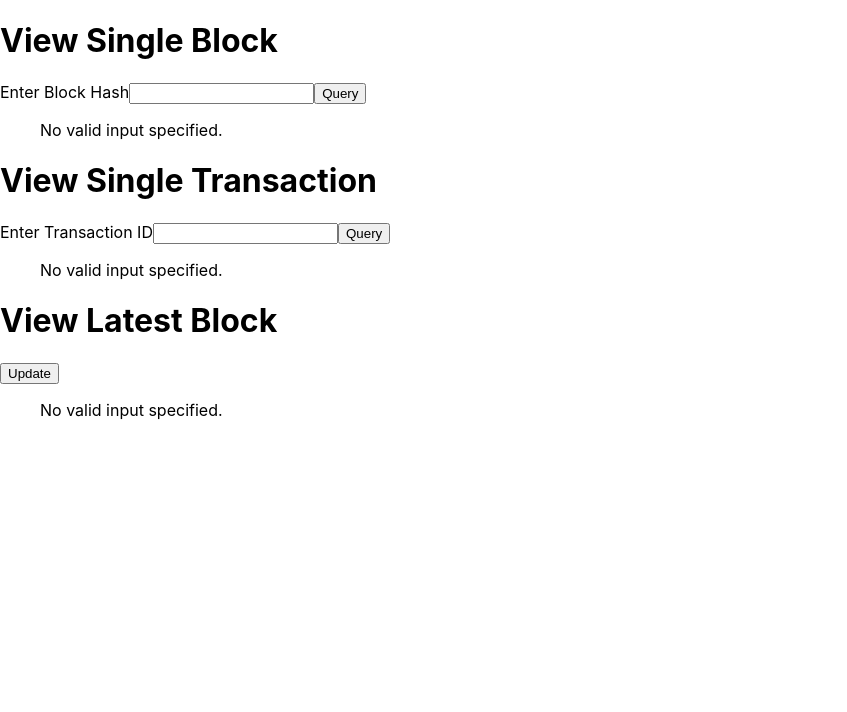
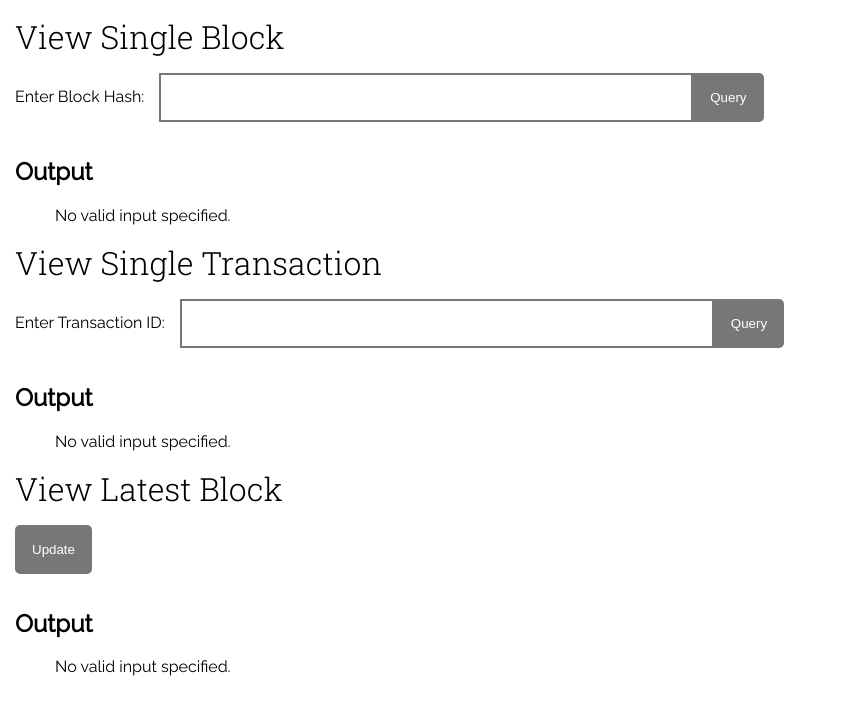
Before and after one commit to somicowan/chainyard-challenge, a React (Create React App) app: page / in a window 1280 px wide. Shown: the top 712 px of the page, without its empty margins (0-847 px from the left). Built offline with nearby package versions, Linux system fonts and the light colour scheme.

Commit message:
Finished input styles

```diff
--- a/src/index.js
+++ b/src/index.js
@@ -1,6 +1,6 @@
 import React from 'react';
 import ReactDOM from 'react-dom';
-import './scss/index.css';
+import './scss/index.scss';
 import App from './js/App';
 import * as serviceWorker from './serviceWorker';
 
--- a/src/js/App.js
+++ b/src/js/App.js
@@ -38,7 +38,7 @@ class App extends Component {
         <div className="single-block">
           <Input name="singleBlock"
                  btnTxt="Query"
-                 inputLabel="Enter Block Hash"
+                 inputLabel="Enter Block Hash: "
                  url="https://blockchain.info/rawblock/"
                  fetchData = {this.fetchData}/>
           <Output data={this.state.singleBlock}/>
@@ -48,7 +48,7 @@ class App extends Component {
         <div className="single-transaction">
           <Input name="singleTx"
                  btnTxt="Query"
-                 inputLabel="Enter Transaction ID"
+                 inputLabel="Enter Transaction ID: "
                  url="https://blockchain.info/rawtx/"
                  fetchData = {this.fetchData} />
           <Output data={this.state.singleTx}/>
--- a/src/js/components/Input.js
+++ b/src/js/components/Input.js
@@ -1,4 +1,6 @@
 import React, { Component } from 'react';
+
+import './../../scss/components/input.scss';
 
 class Input extends Component {
   constructor(props) {
@@ -31,7 +33,10 @@ class Input extends Component {
         <input id={this.props.name}
                type={this.props.visibility ? 'hidden' : 'text'}
                onChange={this.onChangeHandler}/>
-        <button onClick={() => this.fetchData()}>{this.props.btnTxt}</button>
+        <button className={this.props.visibility ? '' : 'not-rounded'}
+                onClick={() => this.fetchData()}>
+                  {this.props.btnTxt}
+        </button>
       </div>
     )
   }
--- a/src/js/components/Output.js
+++ b/src/js/components/Output.js
@@ -1,11 +1,11 @@
 import React, { Component } from "react";
-
 import NestedList from './NestedList.js';
 
 class Output extends Component {
     render() {
       return(
         <div className="output">
+          <h2>Output</h2>
           <NestedList data={this.props.data} isOpened={true} isNested={false}/>
         </div>
       );
--- /dev/null
+++ b/src/scss/_var.scss
@@ -0,0 +1,22 @@
+/* Breakpoints */
+$tablet-width: 768px;
+$desktop-width: 922px;
+$large-desktop-width: 1200px;
+
+@mixin tablet-up {
+  @media (min-width: $tablet-width) {
+    @content;
+  }
+}
+
+@mixin desktop-up {
+  @media (min-width: $desktop-width) {
+    @content;
+  }
+}
+
+@mixin large-desktop-up {
+  @media (min-width: $large-desktop-width) {
+    @content;
+  }
+}
--- /dev/null
+++ b/src/scss/components/input.scss
@@ -0,0 +1,61 @@
+@import '../var';
+
+.input {
+  button,
+  input,
+  label {
+    display: block;
+    margin-bottom: 1.5rem;
+
+    @include tablet-up {
+      display: inline-block;
+    }
+  }
+
+  button,
+  input {
+    padding: 1.5rem;
+  }
+
+  label {
+    @include tablet-up {
+      margin-right: 1.5rem;
+    }
+
+    &.hidden {
+      @include tablet-up {
+        margin-right: 0;
+      }
+    }
+  }
+
+  input {
+    width: calc(100% - 3.4rem);
+    border: 0.2rem solid #777;
+
+    @include tablet-up {
+      width: 40%;
+    }
+  }
+
+  button {
+    background-color: #777;
+    color: #fff;
+    display: block;
+    border-radius: 0.5rem;
+    border: 0.2rem solid #777;
+    width: 100%;
+
+    @include tablet-up {
+      width: auto;
+      display: inline-block;
+    }
+
+    &.not-rounded {
+      @include tablet-up{
+        border-top-left-radius: 0;
+        border-bottom-left-radius: 0;
+      }
+    }
+  }
+}
--- a/src/scss/index.css
+++ /dev/null
@@ -1,14 +0,0 @@
-body {
-  margin: 0;
-  padding: 0;
-  font-family: -apple-system, BlinkMacSystemFont, "Segoe UI", "Roboto", "Oxygen",
-    "Ubuntu", "Cantarell", "Fira Sans", "Droid Sans", "Helvetica Neue",
-    sans-serif;
-  -webkit-font-smoothing: antialiased;
-  -moz-osx-font-smoothing: grayscale;
-}
-
-code {
-  font-family: source-code-pro, Menlo, Monaco, Consolas, "Courier New",
-    monospace;
-}
--- /dev/null
+++ b/src/scss/index.scss
@@ -0,0 +1,21 @@
+@import url('https://fonts.googleapis.com/css?family=Raleway|Roboto+Slab:300');
+
+html {
+  font-size: 10px; //set to 10px for easy rem calculations
+}
+
+body {
+  margin: 0;
+  padding: 1.5rem;
+  -webkit-font-smoothing: antialiased;
+  -moz-osx-font-smoothing: grayscale;
+  font-family: 'Raleway', sans-serif;
+  font-size: 1.6rem;
+}
+
+h1 {
+  font-family: 'Roboto Slab', serif;
+  font-weight: 300;
+  margin: 0;
+  margin-bottom: 1.5rem;
+}
```
Also changed, not shown: src/scss/components/output.scss (added).
